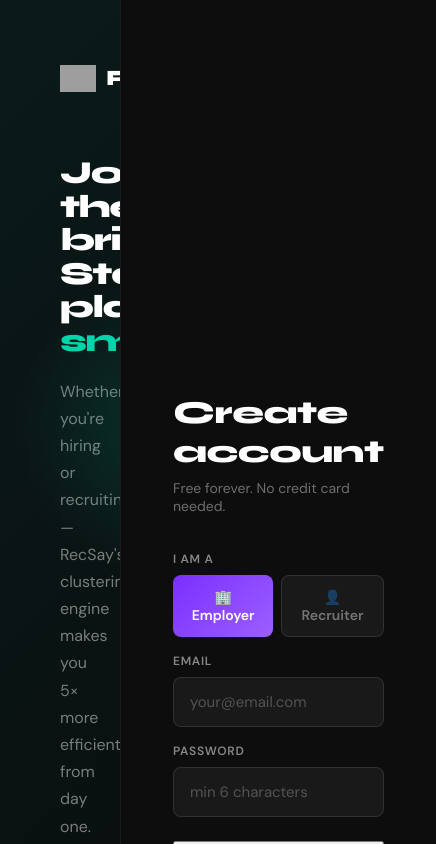
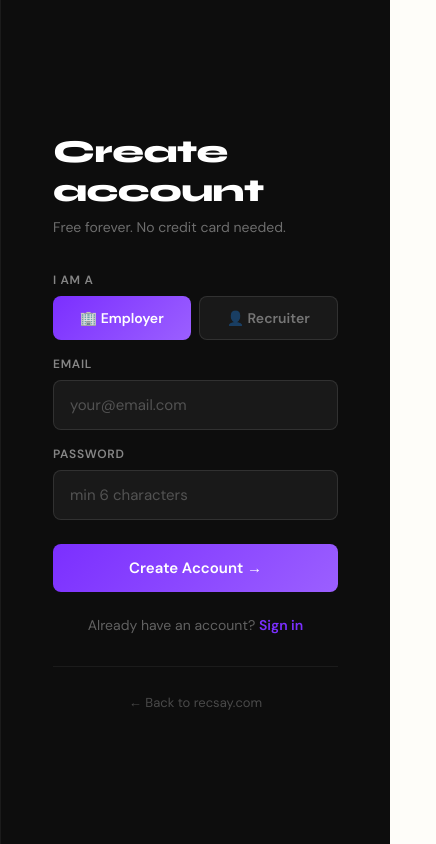
Before and after one commit to yashyr916/recsay_2026, a Next.js app: page /register in a window 390 px wide. Shown: the top 844 px of the page, 436 px wide, since content can reach past the window. Built offline with nearby package versions, Linux system fonts and the light colour scheme; grey boxes are pictures that could not be loaded.

Commit message:
fix auth pages mobile layout

```diff
--- a/app/globals.css
+++ b/app/globals.css
@@ -833,3 +833,20 @@ body {
 }
 .auth-btn:hover { opacity: 0.88; transform: translateY(-1px); }
 .auth-btn:disabled { opacity: 0.5; cursor: not-allowed; transform: none; }
+
+.auth-left {
+  display: flex;
+}
+
+@media (max-width: 768px) {
+  .auth-left {
+    display: none !important;
+  }
+}
+
+.auth-left {
+  display: flex;
+}
+@media (max-width: 768px) {
+  .auth-left { display: none !important; }
+}
--- a/app/login/page.js
+++ b/app/login/page.js
@@ -27,7 +27,7 @@ export default function Login() {
 
 
       {/* LEFT PANEL */}
-      <div style={{ flex:1, background:'linear-gradient(135deg,#1A0A3C 0%,#0A0A0A 100%)', display:'flex', flexDirection:'column', justifyContent:'center', padding:'60px', position:'relative', overflow:'hidden' }}>
+      <div className="auth-left" style={{ flex:1, background:'linear-gradient(135deg,#1A0A3C 0%,#0A0A0A 100%)', display:'flex', flexDirection:'column', justifyContent:'center', padding:'60px', position:'relative', overflow:'hidden' }}>
         <div style={{ position:'absolute', top:'20%', left:'10%', width:300, height:300, borderRadius:'50%', background:'radial-gradient(circle,rgba(123,47,255,0.2) 0%,transparent 70%)', pointerEvents:'none' }} />
         <a href="/" style={{ display:'flex', alignItems:'center', gap:10, textDecoration:'none', marginBottom:60 }}>
           <img src="/RecSaySymbol.png" alt="RecSay" style={{ width:36, height:36, objectFit:'contain' }} onError={e=>e.target.style.display='none'} />
--- a/app/register/page.js
+++ b/app/register/page.js
@@ -26,9 +26,8 @@ export default function Register() {
   return (
     <div style={{ minHeight:'100vh', background:'#0A0A0A', display:'flex', fontFamily:"'DM Sans',sans-serif" }}>
 
-
-      {/* LEFT */}
-      <div style={{ flex:1, background:'linear-gradient(135deg,#0A1A1A 0%,#0A0A0A 100%)', display:'flex', flexDirection:'column', justifyContent:'center', padding:'60px', position:'relative', overflow:'hidden' }}>
+      {/* LEFT — hidden on mobile via CSS class */}
+      <div className="auth-left" style={{ flex:1, background:'linear-gradient(135deg,#0A1A1A 0%,#0A0A0A 100%)', flexDirection:'column', justifyContent:'center', padding:'60px', position:'relative', overflow:'hidden' }}>
         <div style={{ position:'absolute', top:'20%', left:'10%', width:300, height:300, borderRadius:'50%', background:'radial-gradient(circle,rgba(0,212,170,0.15) 0%,transparent 70%)', pointerEvents:'none' }} />
         <a href="/" style={{ display:'flex', alignItems:'center', gap:10, textDecoration:'none', marginBottom:60 }}>
           <img src="/RecSaySymbol.png" alt="RecSay" style={{ width:36, height:36, objectFit:'contain' }} onError={e=>e.target.style.display='none'} />
@@ -37,9 +36,9 @@ export default function Register() {
         <h1 style={{ fontFamily:"'Syne',sans-serif", fontSize:'clamp(32px,4vw,52px)', fontWeight:800, lineHeight:1.05, letterSpacing:'-1.5px', color:'white', marginBottom:20 }}>
           Join the bridge.<br />Start placing<br /><span style={{ color:'#00D4AA' }}>smarter.</span>
         </h1>
-        <p style={{ fontSize:16, color:'rgba(255,255,255,0.45)', lineHeight:1.7, maxWidth:360, marginBottom:40 }}>Whether you're hiring or recruiting — RecSay's clustering engine makes you 5× more efficient from day one.</p>
-
-        {/* Role benefits */}
+        <p style={{ fontSize:16, color:'rgba(255,255,255,0.45)', lineHeight:1.7, maxWidth:360, marginBottom:40 }}>
+          Whether you&apos;re hiring or recruiting — RecSay&apos;s clustering engine makes you 5× more efficient from day one.
+        </p>
         <div style={{ display:'flex', flexDirection:'column', gap:12 }}>
           {[
             { icon:'🏢', title:'As an Employer', desc:'Post once, receive candidates from multiple recruiters with zero duplicates' },
@@ -56,21 +55,26 @@ export default function Register() {
         </div>
       </div>
 
-      {/* RIGHT */}
-      <div style={{ width:480, display:'flex', flexDirection:'column', justifyContent:'center', padding:'60px 52px', background:'#0D0D0D', borderLeft:'1px solid rgba(255,255,255,0.06)' }}>
+      {/* RIGHT — always visible */}
+      <div style={{ width:'100%', maxWidth:480, display:'flex', flexDirection:'column', justifyContent:'center', padding:'60px 52px', background:'#0D0D0D', borderLeft:'1px solid rgba(255,255,255,0.06)' }}>
         <h2 style={{ fontFamily:"'Syne',sans-serif", fontSize:32, fontWeight:800, color:'white', marginBottom:8, letterSpacing:'-0.5px' }}>Create account</h2>
         <p style={{ fontSize:14, color:'rgba(255,255,255,0.4)', marginBottom:36 }}>Free forever. No credit card needed.</p>
 
-        {error && <div style={{ background:'rgba(255,60,60,0.1)', border:'1px solid rgba(255,60,60,0.3)', borderRadius:8, padding:'12px 16px', marginBottom:20, fontSize:13, color:'#FF6B6B' }}>{error}</div>}
+        {error && (
+          <div style={{ background:'rgba(255,60,60,0.1)', border:'1px solid rgba(255,60,60,0.3)', borderRadius:8, padding:'12px 16px', marginBottom:20, fontSize:13, color:'#FF6B6B' }}>
+            {error}
+          </div>
+        )}
 
-        {success
-          ? <div style={{ background:'rgba(0,212,170,0.1)', border:'1px solid rgba(0,212,170,0.3)', borderRadius:12, padding:28, textAlign:'center' }}>
+        {success ? (
+          <div style={{ background:'rgba(0,212,170,0.1)', border:'1px solid rgba(0,212,170,0.3)', borderRadius:12, padding:28, textAlign:'center' }}>
             <div style={{ fontSize:40, marginBottom:12 }}>🎉</div>
             <p style={{ color:'#00D4AA', fontWeight:600, fontSize:16, marginBottom:6 }}>Account created!</p>
-              <p style={{ color:'rgba(255,255,255,0.5)', fontSize:14 }}>Check your email to confirm your account, then sign in.</p>
+            <p style={{ color:'rgba(255,255,255,0.5)', fontSize:14 }}>Check your email to confirm, then sign in.</p>
             <a href="/login" style={{ display:'inline-block', marginTop:20, color:'#7B2FFF', fontWeight:600, fontSize:14, textDecoration:'none' }}>Go to login →</a>
           </div>
-          : <form onSubmit={handleRegister} style={{ display:'flex', flexDirection:'column', gap:16 }}>
+        ) : (
+          <form onSubmit={handleRegister} style={{ display:'flex', flexDirection:'column', gap:16 }}>
             <div>
               <label style={{ fontSize:12, fontWeight:600, color:'rgba(255,255,255,0.5)', display:'block', marginBottom:8, letterSpacing:'0.06em', textTransform:'uppercase' }}>I am a</label>
               <div style={{ display:'flex', gap:8 }}>
@@ -94,11 +98,11 @@ export default function Register() {
               <label style={{ fontSize:12, fontWeight:600, color:'rgba(255,255,255,0.5)', display:'block', marginBottom:8, letterSpacing:'0.06em', textTransform:'uppercase' }}>Password</label>
               <input className="inp" type="password" value={password} onChange={e=>setPassword(e.target.value)} placeholder="min 6 characters" required />
             </div>
-              <button className="btn" type="submit" disabled={loading} style={{ marginTop:8 }}>
+            <button className="auth-btn" type="submit" disabled={loading} style={{ marginTop:8 }}>
               {loading ? 'Creating account...' : 'Create Account →'}
             </button>
           </form>
-        }
+        )}
 
         <div style={{ marginTop:24, textAlign:'center' }}>
           <p style={{ fontSize:14, color:'rgba(255,255,255,0.35)' }}>
```
Lines whose indentation alone changed are shown as unchanged.
